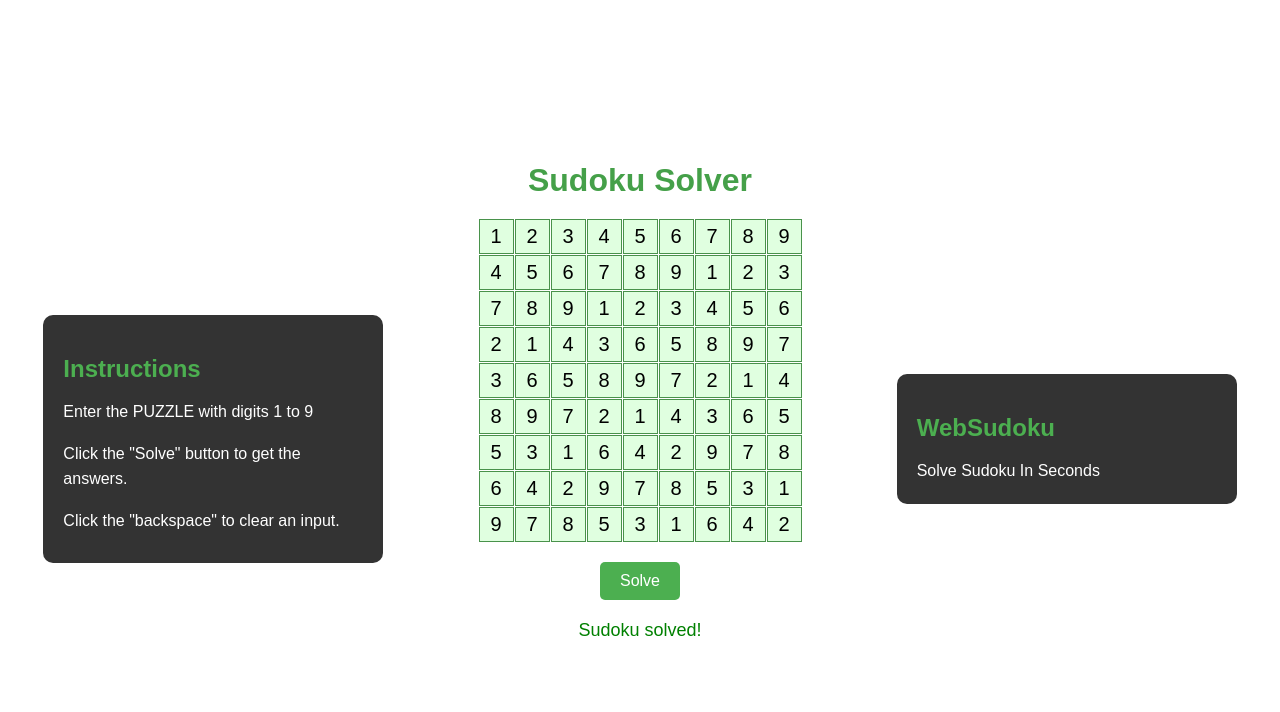
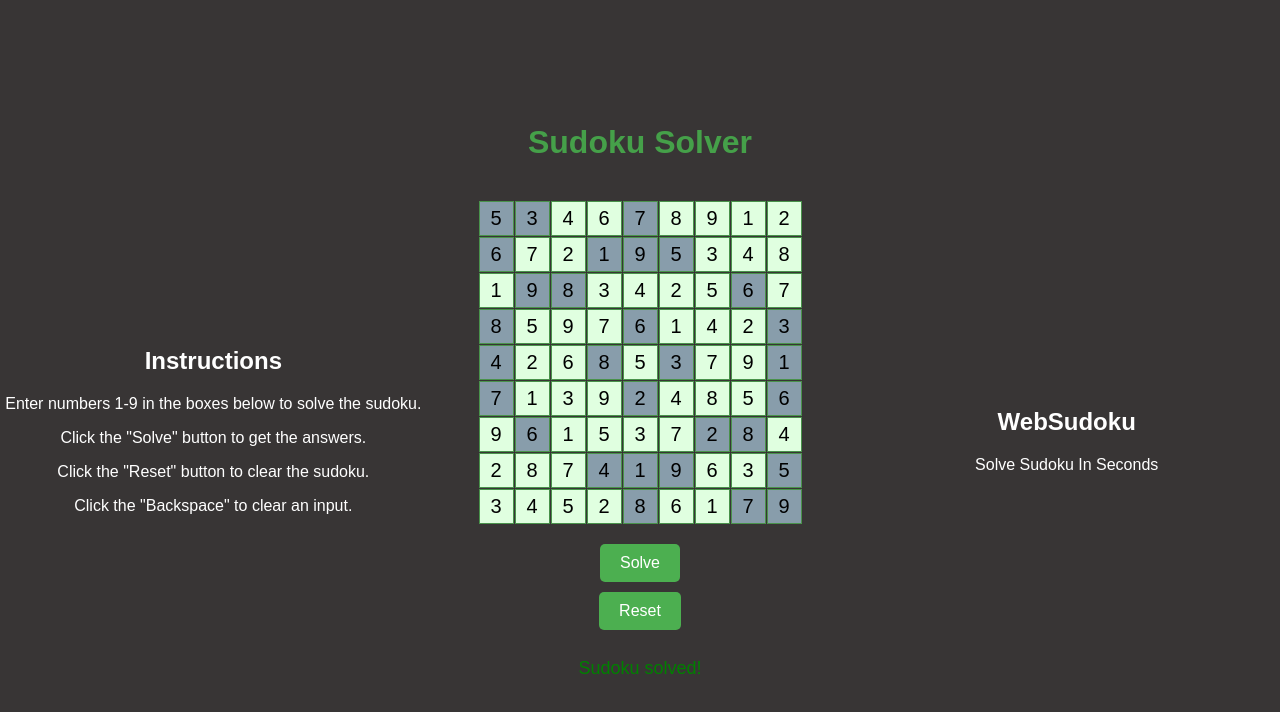
Before and after one commit to kmlingaudhaya/sudoku-solver, a plain HTML site: page index.html in a window 1280 px wide. Both pictures are taken after a click on the button "Solve". Drawn offline with Linux system fonts and the light colour scheme.

Commit message:
added a default sudoku

```diff
--- a/index.html
+++ b/index.html
@@ -12,14 +12,16 @@
       <div class="col">
         <div class="instructions">
           <h2>Instructions</h2>
-          <p>Enter the PUZZLE with digits 1 to 9</p>
+          <p>Enter numbers 1-9 in the boxes below to solve the sudoku.</p>
           <p>Click the "Solve" button to get the answers.</p>
-          <p>Click the "backspace" to clear an input.</p>
+          <p>Click the "Reset" button to clear the sudoku.</p>
+          <p>Click the "Backspace" to clear an input.</p>
         </div>
       </div>
       <div class="col">
         <div id="sudoku-grid"></div>
         <button onclick="solveSudoku()">Solve</button>
+        <button onclick="resetSudoku()">Reset</button>
         <p id="message"></p>
       </div>
       <div class="col">
@@ -29,6 +31,7 @@
         </div>
       </div>
     </div>
+
     <script src="solver.js"></script>
   </body>
 </html>
--- a/solver.js
+++ b/solver.js
@@ -1,39 +1,60 @@
-document.addEventListener("DOMContentLoaded", () => {
-  const grid = document.getElementById("sudoku-grid");
+// Function to initialize the Sudoku grid with the default puzzle
+function initializeSudoku() {
+  var sudokuGrid = document.getElementById("sudoku-grid");
+  sudokuGrid.innerHTML = ""; // Clear any existing content
 
-  // Create the grid
-  for (let i = 0; i < 81; i++) {
-    const input = document.createElement("input");
-    input.type = "text";
-    input.maxLength = 1;
-    input.placeholder = ".";
-    grid.appendChild(input);
+  // Default Sudoku puzzle (replace with your own puzzle)
+  var defaultSudoku = [
+    [5, 3, 0, 0, 7, 0, 0, 0, 0],
+    [6, 0, 0, 1, 9, 5, 0, 0, 0],
+    [0, 9, 8, 0, 0, 0, 0, 6, 0],
+    [8, 0, 0, 0, 6, 0, 0, 0, 3],
+    [4, 0, 0, 8, 0, 3, 0, 0, 1],
+    [7, 0, 0, 0, 2, 0, 0, 0, 6],
+    [0, 6, 0, 0, 0, 0, 2, 8, 0],
+    [0, 0, 0, 4, 1, 9, 0, 0, 5],
+    [0, 0, 0, 0, 8, 0, 0, 7, 9],
+  ];
+
+  // Loop through the default puzzle and create input fields
+  for (var i = 0; i < 9; i++) {
+    for (var j = 0; j < 9; j++) {
+      var inputValue = defaultSudoku[i][j];
+      var input = document.createElement("input");
+      input.type = "text";
+      input.value = inputValue !== 0 ? inputValue : "";
+      input.dataset.row = i;
+      input.dataset.col = j;
+      input.addEventListener("input", validateInput);
+      sudokuGrid.appendChild(input);
+    }
   }
-});
+}
 
+// Function to solve the Sudoku puzzle
 function solveSudoku() {
-  const grid = document.getElementById("sudoku-grid");
-  const cells = grid.querySelectorAll("input");
-  const board = Array.from({ length: 9 }, () => Array(9).fill(0));
-  const initialBoard = Array.from({ length: 9 }, () => Array(9).fill(0));
+  var sudokuGrid = document.getElementById("sudoku-grid");
+  var cells = sudokuGrid.querySelectorAll("input");
+  var board = Array.from({ length: 9 }, () => Array(9).fill(0));
+  var initialBoard = Array.from({ length: 9 }, () => Array(9).fill(0));
 
-  // Get the input values
+  // Get the input values from the grid
   cells.forEach((cell, index) => {
-    const value = parseInt(cell.value);
-    const row = Math.floor(index / 9);
-    const col = index % 9;
+    var value = parseInt(cell.value);
+    var row = Math.floor(index / 9);
+    var col = index % 9;
     if (!isNaN(value) && value >= 1 && value <= 9) {
       board[row][col] = value;
       initialBoard[row][col] = value;
     }
   });
 
-  const message = document.getElementById("message");
-  if (solve(board)) {
+  var message = document.getElementById("message");
+  if (solveHelper(board)) {
     // Update the grid with the solution
     cells.forEach((cell, index) => {
-      const row = Math.floor(index / 9);
-      const col = index % 9;
+      var row = Math.floor(index / 9);
+      var col = index % 9;
       cell.value = board[row][col];
       if (initialBoard[row][col] === 0) {
         cell.style.backgroundColor = "#e0ffe0"; // Highlight cells filled by the solver
@@ -47,8 +68,50 @@ function solveSudoku() {
   }
 }
 
+// Function to validate input in Sudoku grid
+function validateInput(event) {
+  var input = event.target;
+  var value = input.value;
+  if (value !== "") {
+    if (isNaN(value) || value < 1 || value > 9 || value.length !== 1) {
+      input.value = "";
+    }
+  }
+}
+
+// Function to reset the Sudoku grid
+function resetSudoku() {
+  var sudokuGrid = document.getElementById("sudoku-grid");
+  var cells = sudokuGrid.querySelectorAll("input");
+  cells.forEach((cell) => {
+    cell.value = "";
+    cell.style.backgroundColor = "#889dab";
+  });
+  document.getElementById("message").textContent = "";
+}
+
+// Helper function for backtracking Sudoku solver algorithm
+function solveHelper(board) {
+  var emptySpot = findEmptySpot(board);
+  if (!emptySpot) return true; // No more empty spots, puzzle is solved
+  var [row, col] = emptySpot;
+
+  for (var num = 1; num <= 9; num++) {
+    if (isSafe(board, row, col, num)) {
+      board[row][col] = num;
+      if (solveHelper(board)) {
+        return true;
+      }
+      board[row][col] = 0;
+    }
+  }
+
+  return false; // Trigger backtracking
+}
+
+// Function to check if a number is safe to place in a specific cell
 function isSafe(board, row, col, num) {
-  for (let x = 0; x < 9; x++) {
+  for (var x = 0; x < 9; x++) {
     if (
       board[row][x] === num ||
       board[x][col] === num ||
@@ -62,27 +125,10 @@ function isSafe(board, row, col, num) {
   return true;
 }
 
-function solve(board) {
-  let emptySpot = findEmpty(board);
-  if (!emptySpot) return true; // No more empty spots, puzzle is solved
-  const [row, col] = emptySpot;
-
-  for (let num = 1; num <= 9; num++) {
-    if (isSafe(board, row, col, num)) {
-      board[row][col] = num;
-      if (solve(board)) {
-        return true;
-      }
-      board[row][col] = 0;
-    }
-  }
-
-  return false; // Trigger backtracking
-}
-
-function findEmpty(board) {
-  for (let i = 0; i < 9; i++) {
-    for (let j = 0; j < 9; j++) {
+// Function to find an empty spot (cell) in the Sudoku grid
+function findEmptySpot(board) {
+  for (var i = 0; i < 9; i++) {
+    for (var j = 0; j < 9; j++) {
       if (board[i][j] === 0) {
         return [i, j];
       }
@@ -90,3 +136,6 @@ function findEmpty(board) {
   }
   return null;
 }
+
+// Initialize Sudoku grid on page load
+initializeSudoku();
--- a/style.css
+++ b/style.css
@@ -7,13 +7,17 @@ body {
   padding: 0;
   height: 100vh;
   justify-content: center;
-  background-color: #ffffff;
+  background-color: #383535;
 }
 
 h1 {
-  color: #ffffff;
+  color: #45a049;
   margin-bottom: 20px;
-  color: #45a049;
+}
+
+h2,
+p {
+  color: #fff;
 }
 
 .row {
@@ -36,6 +40,7 @@ h1 {
   grid-template-rows: repeat(9, 35px);
   gap: 1px;
   margin-bottom: 20px;
+  margin-top: 20px;
 }
 
 #sudoku-grid input {
@@ -63,6 +68,7 @@ button {
   border: none;
   border-radius: 5px;
   transition: background-color 0.3s ease, transform 0.3s ease;
+  margin-bottom: 10px;
 }
 
 button:hover {
@@ -71,66 +77,38 @@ button:hover {
 }
 
 #message {
-  margin-top: 20px;
   font-size: 18px;
   color: red;
   text-align: center;
 }
 
 .instructions {
-  margin-left: 0px;
-  color: #fff;
-  background-color: #333;
-  padding: 20px;
-  border-radius: 10px;
-  width: 300px;
-}
-
-.instructions h2 {
-  font-size: 24px;
-  margin-bottom: 10px;
-  color: #4caf50;
-}
-
-.instructions p {
-  font-size: 16px;
-  line-height: 1.6;
-  margin-bottom: 10px;
-}
-
-.instructions p:last-child {
-  margin-bottom: 20;
+  text-align: center;
+  margin-bottom: 20px;
 }
 
 .col3 {
-  margin-right: 0px;
-  color: #fff;
-  background-color: #333;
-  padding: 20px;
-  border-radius: 10px;
-  width: 300px;
+  text-align: center;
 }
 
-.col3 h2 {
-  font-size: 24px;
-  margin-bottom: 10px;
-  color: #4caf50;
-}
-
-.col3 p {
-  font-size: 16px;
-  line-height: 1.6;
-  margin-bottom: 10px;
-}
-
-.col3 p:last-child {
-  margin-bottom: 0;
-}
-
-/* Media Query for Mobile Devices */
 @media screen and (max-width: 1080px) {
   .row {
-    flex-direction: column-reverse;
+    flex-direction: column;
     align-items: center;
   }
+
+  #sudoku-grid {
+    margin-top: 10px;
+  }
+
+  #sudoku-grid input {
+    width: 30px;
+    height: 30px;
+    font-size: 16px;
+  }
+
+  button {
+    font-size: 14px;
+    padding: 8px 16px;
+  }
 }
```
